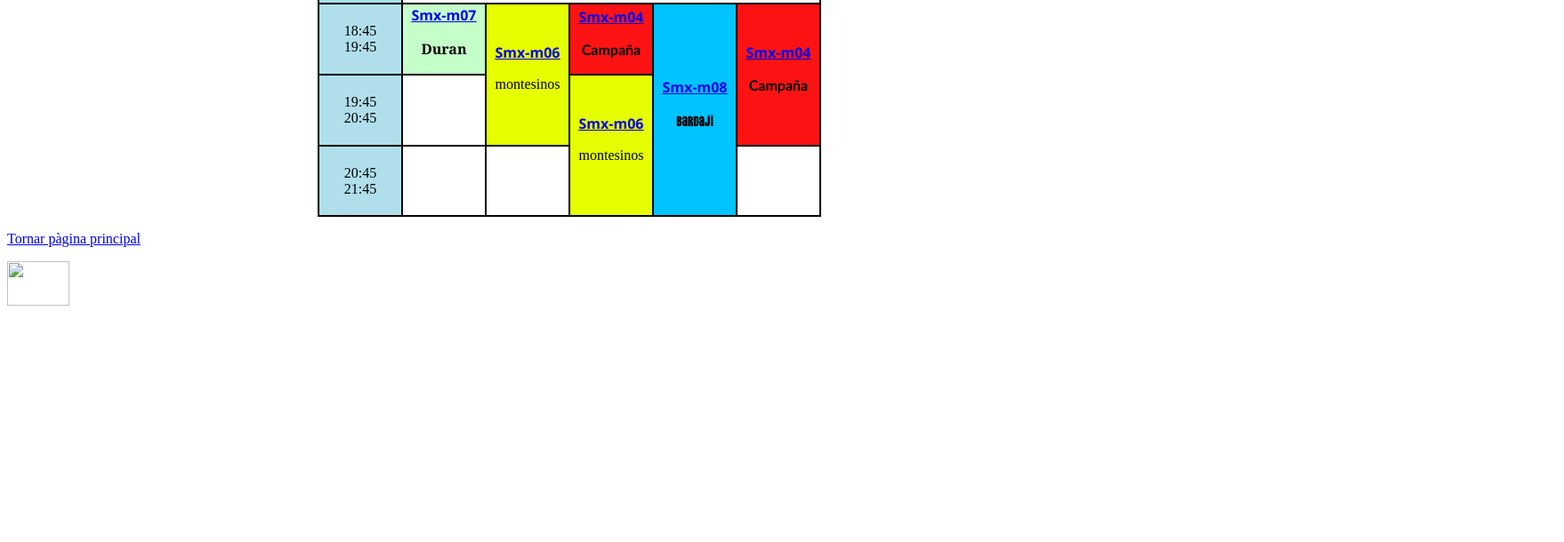
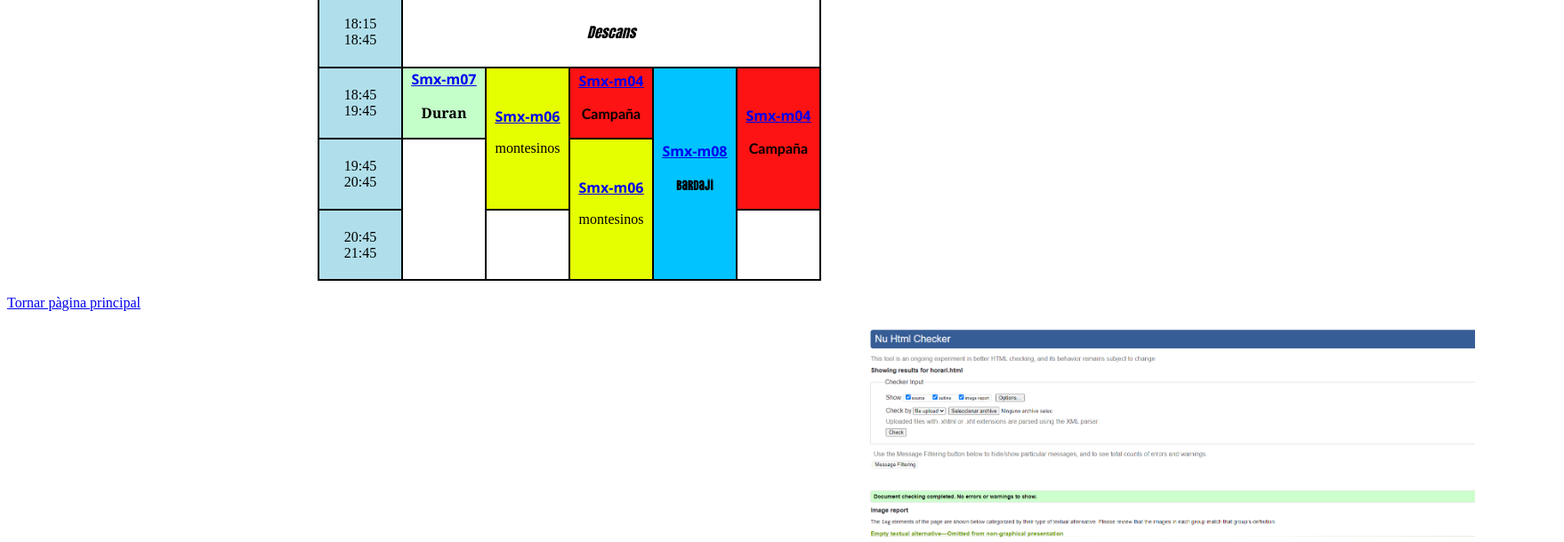
Before and after one commit to QueDiusTet/quediustetsmx.github.io, a plain HTML site: page m08UF5/paginasweb/horari.html in a window 1280 px wide. Shown: the part 399-1009 px from the top of the page at 89% size, 1758 px wide, since content can reach past the window. Before the commit the page ends 800 px from the top, so only its background shows below. Drawn offline with Linux system fonts and the light colour scheme; a web font is replaced by a local one.

Commit message:
final amb fotu

```diff
--- a/m08UF5/css/horari.css
+++ b/m08UF5/css/horari.css
@@ -93,3 +93,11 @@ img
     font-weight: bodler;
     font-style: italic;
 }
+
+#imatgecomprovant
+{
+    width: 700px;
+    height: auto;
+    margin-left: 950px;
+    margin-right: 100px;
+}
--- a/m08UF5/paginasweb/horari.html
+++ b/m08UF5/paginasweb/horari.html
@@ -15,7 +15,7 @@
 
     <table>
 
-
+      <h1>PRÀCTICA 2</h1>
         <caption>HORARI SMX2C</caption>
         <tr>
           <th class="bordes"><img src="../imatges/logo_proven.jpg" alt=""></th>
@@ -56,19 +56,19 @@
           </tr>
           <tr>
             <td class="bordes">19:45<br>20:45</td>
-            <td></td>
+            <td rowspan="2"></td>
             <td class="montesinos" rowspan="2"><span class="assignatures"><a href="https://campus.proven.cat/course/view.php?id=707">Smx-m06</a></span><br><p>montesinos</p> </td>
           </tr>
           <tr>
             <td class="bordes">20:45<br>21:45</td>
             <td></td>
             <td></td>
-            <td></td>
+
           </tr>
 
       </table>
     <p><a href="ex4index.html">Tornar pàgina principal</a></p>
-    <img src="../imatges/" alt="">
+    <img ID="imatgecomprovant"src="../imatges/horari.png" alt="">
 
 </body>
 </html>
```
Also changed, not shown: m08UF5/imatges/horari.png (added).
